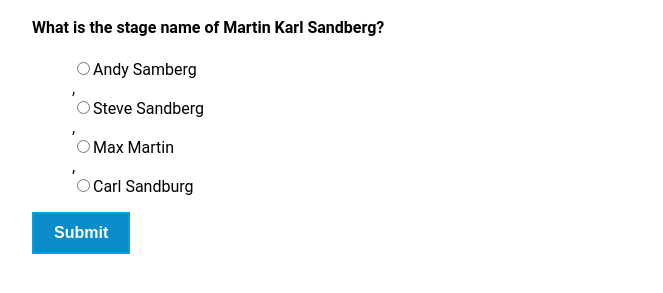
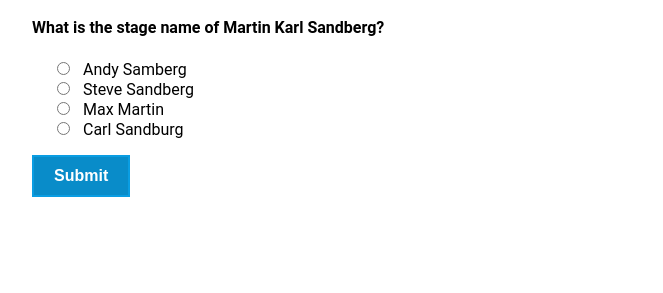
Before and after one commit to mdlmdel/quiz-app, a plain HTML site: page index.html in a window 1280 px wide. Both pictures are taken after a click on the button "Start now!". Shown: the part 143-436 px from the top of the page, without its empty margins (308-971 px from the left). Drawn offline with nearby package versions, Linux system fonts and the light colour scheme.

Commit message:
Remove extraneous commas next to radio buttons, and add total possible to score display

```diff
--- a/app.js
+++ b/app.js
@@ -1,62 +1,62 @@
 $(document).ready(function () {
+  // Below are the questions that will be included in the quiz app.
+  // Properties of questions: Question, possible answers, correct answer.
   var quiz = [
-    // Below are the questions that will be included in the quiz app.
-    // Properties of questions: Question, possible answers, correct answer.
-    // 1st question
+
     {
       question: "What is the stage name of Martin Karl Sandberg?",
       answers: ["Andy Samberg", "Steve Sandberg", "Max Martin", "Carl Sandburg"],
       correct: 2
     },
-    // 2nd question
+
     {
       question: "Who are the members of The Eurythmics?",
       answers: ["Annie Lennox and David A. Stewart", "Sting", "The Weeknd", "Grace Slick, Paul Kantner, Marty Balin, Jack Casady, Spencer Dryden"],
       correct: 0
     },
-    // 3rd question
+
     {
       question: "Which of the following has a rumored synchronization effect between movie and album?",
       answers: ["Bon Jovi\'s Slippery When Wet and Titanic", "Pink Floyd\'s Dark Side of the Moon and The Wizard of Oz", "Sia\'s The Greatest and Ali", "AC/DC\'s The Razors Edge and Top Gun" ],
       correct: 1
     },
-    // 4th question
+
     {
       question: "The musical Rent is loosely based on which opera?",
       answers: ["Turandot", "La Traviata", "Rigoletto", "La Boheme"],
       correct: 3
     },
-    // 5th question
+
     {
       question: "Who sings Love on the Brain?",
       answers: ["Britney Spears", "Tina Turner", "Whitney Houston", "Rihanna"],
       correct: 3
     },
-    // 6th question
+
     {
       question: "Which comedian sang Hallelujah by Leonard Cohen as a skit in response to his death and the presidential election results?",
       answers: ["Kate McKinnon", "Seth Myers", "Jimmy Fallon", "Chelsea Handler"],
       correct: 0
     },
-    // 7th question
+
     {
       question: "Hugh Laurie, the star of the TV show House, plays which instrument in his band?",
       answers: ["Saxophone", "Clarinet", "Cello", "Piano"],
       correct: 3
     },
-    // 8th question
+
     {
       question: "Bon Jovi\'s Livin\' on a Prayer is known for using this audio effect: ",
       answers: ["Telephone", "Autotune", "Talkbox", "Reverb"],
       correct: 2
     },
-    // 9th question
+
     {
-      question: "The popular Shure SM58 microphone been shown to work in: ",
+      question: "The popular Shure SM58 microphone has been shown to work in: ",
       answers: ["Zero gravity", "Water", "Oil", "Mud"],
       correct: 0
     },
-    // 10th question
+
     {
       question: "The well-known U87 vocal mic is produced by: ",
       answers: ["Shure", "Blue", "Neumann", "Sennheiser"],
@@ -118,11 +118,10 @@ $(document).ready(function () {
   // RENDER ANSWERS AS RADIO BUTTON ELEMENTS
   // Which question am I on? Look at the numbered question handed to us.
   var displayAnswers = function (num) {
-    var html = "";
     // Display the answers for this same question reference above.
     // We're running a function against every element of the answers array.
     // Index and map go together
-    html += quiz[num].answers.map(function(answer, index) {
+    var html = quiz[num].answers.map(function(answer, index) {
       return (
         '<li>' +
           '<input class="choices" type="radio" name="radios" value="' +
@@ -190,7 +189,7 @@ $(document).ready(function () {
       $('#results').show();
       $('.score').show();
       $('#reset').show();
-      $('#final-score').text('You got ' + score + ' questions correct.');
+      $('#final-score').text('You got ' + score + '/10 questions correct.');
     }
     else {
       displayQuestion(currentQuestion);
--- a/main.css
+++ b/main.css
@@ -58,6 +58,10 @@ button:hover {
   border: 2px solid #076997;
 }
 
+label {
+  padding-left: 10px;
+}
+
 #answers {
   width: 250px;
 }
@@ -66,12 +70,9 @@ button:hover {
   padding-bottom: 20px;
 }
 
-ul {
-
-}
-
 li {
   display: block;
+  text-indent: -20px;
 }
 
 .score {
```
